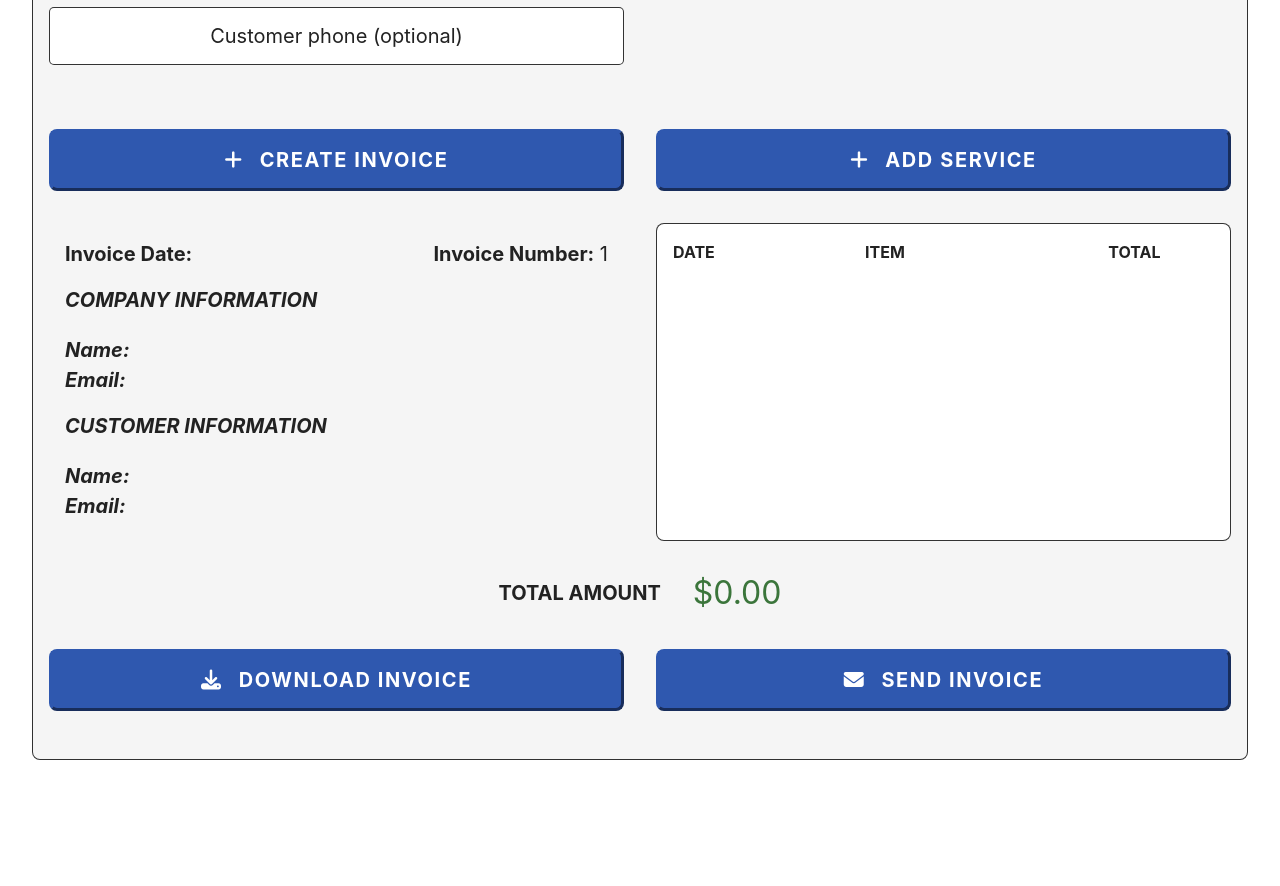
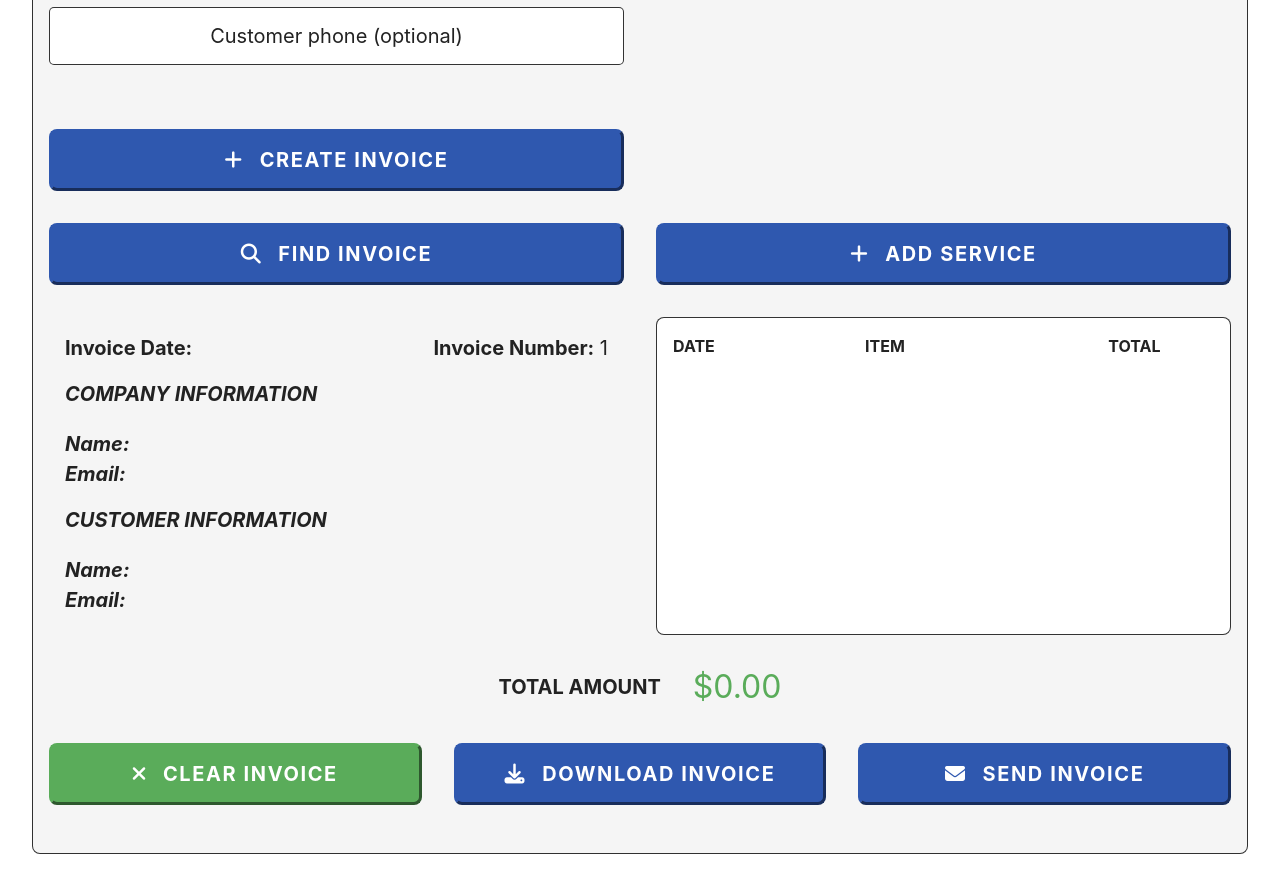
Before and after one commit to casserole27/invoice-tracker, a React (Vite) app: page / in a window 1280 px wide. Shown: the part 540-1426 px from the top of the page. Before the commit the page ends 1332 px from the top, so only its background shows below. Built offline with nearby package versions, Linux system fonts and the light colour scheme.

Commit message:
Feature update: add relevant buttons for in-progress issues.

```diff
--- a/src/App.css
+++ b/src/App.css
@@ -9,8 +9,8 @@
   --hover-blue: #21396e;
   --bg-blue: #1F2937;
   --bg-gray: #e7e7e7;
-  --dk-avo-green: rgb(83, 168, 83);
-  --avo-green: rgb(59, 117, 59);
+  --dk-avo-green: rgb(65, 131, 65);
+  --avo-green: rgb(90, 172, 90);
   --txt-gray: #918E9B;
   --txt-white: #FFFFFF;
 
@@ -317,8 +317,22 @@ textarea::placeholder {
 }
 
 .send-btn,
-.save-btn {
+.save-btn,
+.clear-btn {
   margin-top: auto;
+}
+
+.clear-btn {
+  background-color: var(--avo-green);
+  border: 3px outset var(--avo-green);
+}
+
+.clear-btn:hover {
+  background-color: var(--dk-avo-green);
+}
+
+.clear-btn:hover > * {
+  background-color: var(--dk-avo-green);
 }
 
 .company-info-container > *,
--- a/src/App.tsx
+++ b/src/App.tsx
@@ -48,6 +48,7 @@ function App() {
       />
       <InvoiceDisplay
         invoiceData={invoiceData}
+        setInvoiceData={setInvoiceData}
       />
     </>
   );
--- a/src/Components/InvoiceDisplay/index.tsx
+++ b/src/Components/InvoiceDisplay/index.tsx
@@ -5,11 +5,25 @@ import type { InvoiceData } from "../../types/InvoiceTrackerTypes";
 
 interface InvoiceDisplayProps {
   invoiceData: InvoiceData;
+  setInvoiceData: React.Dispatch<React.SetStateAction<InvoiceData>>;
 }
 
 export default function InvoiceDisplay({
-  invoiceData
+  invoiceData,
+  setInvoiceData
 }: InvoiceDisplayProps) {
+
+  const clearInvoice = () => {
+    setInvoiceData({
+      invoiceNumber: null,
+      invoiceDate: '',
+      company: { name: '', email: '', phone: '' },
+      customer: { name: '', email: '', phone: '' },
+      services: [],
+      notes: ''
+    });
+  };
+
   return (
     <div className="invoice-display-container">
       <InvoiceInfo invoiceData={invoiceData} />
@@ -17,9 +31,14 @@ export default function InvoiceDisplay({
       <Totals invoiceData={invoiceData} />
       <div className="invoice-display-btns">
         <button
+          className="clear-btn"
+          onClick={clearInvoice}
+        >
+          <span className="icon fa-solid fa-xmark"></span>
+          clear invoice
+        </button>
+        <button
           className="send-btn"
-          type="submit"
-          onClick={() => alert('Coming soon! :)')}
         >
           <span className="icon fa-solid fa-download"></span>
           download invoice
--- a/src/Components/InvoiceInput/InvoiceInput.tsx
+++ b/src/Components/InvoiceInput/InvoiceInput.tsx
@@ -80,6 +80,7 @@ const InvoiceInput = ({
         formData={formData}
         onChange={handleInputChange}
       />
+
       <button
         type="submit"
         aria-label="submit task and price"
@@ -87,6 +88,13 @@ const InvoiceInput = ({
         <span className="icon fa-solid fa-plus"></span>
         Create Invoice
       </button>
+      <button
+        aria-label="submit task and price"
+        onClick={() => alert('Coming soon! :)')}
+      >
+        <span className="icon fa-solid fa-magnifying-glass"></span>
+        Find invoice
+      </button>
     </form>
   );
 };
```
